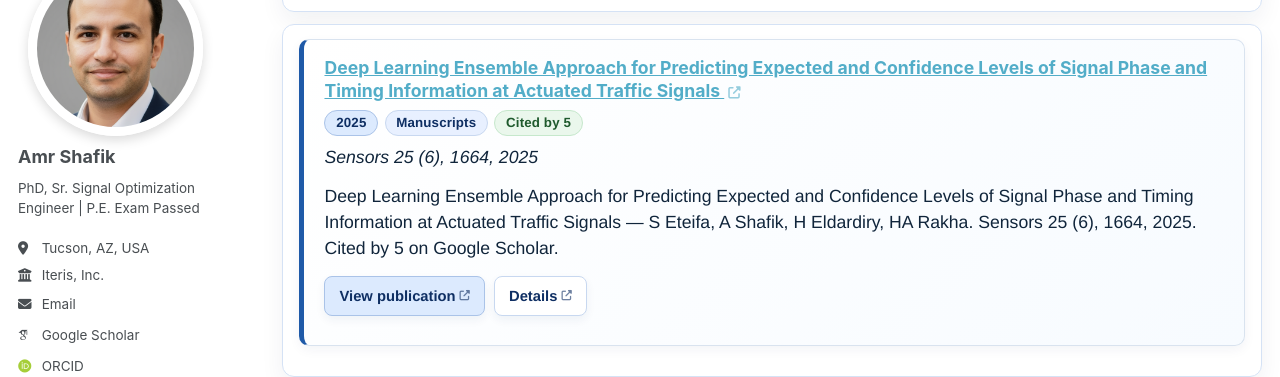
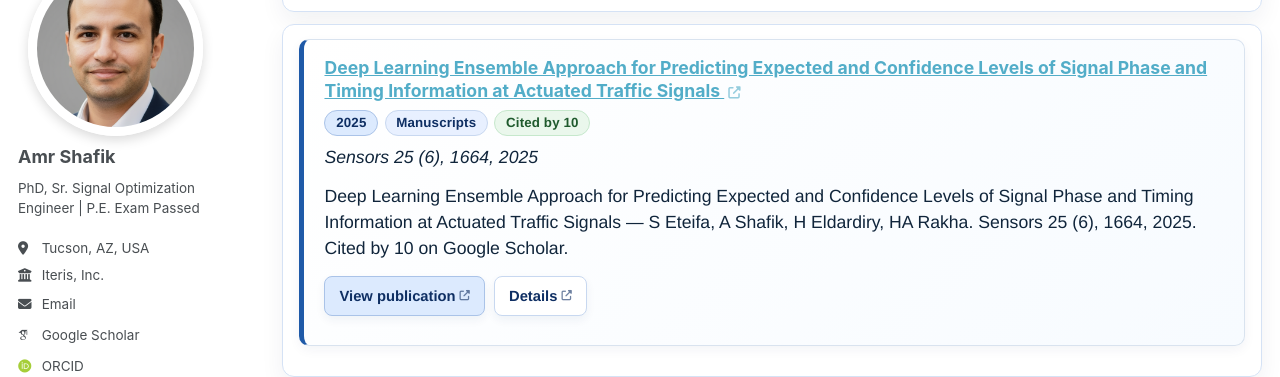
Before and after one commit to akshafik/amrshafik, a Jekyll site: the page built from _pages/publications.html, in a window 1280 px wide and 900 px high, scrolled down 1952 px. Shown: the part 145-522 px from the top of the window. Built offline with Jekyll 4.4.1, drawn with Linux system fonts in a browser that asks for light colours; some web fonts are replaced.

Commit message:
Update Google Scholar citation count

```diff
--- a/_publications/2025-deep-learning-ensemble-approach-for-predicting-expected-and-confiden.md
+++ b/_publications/2025-deep-learning-ensemble-approach-for-predicting-expected-and-confiden.md
@@ -3,9 +3,9 @@ title: "Deep Learning Ensemble Approach for Predicting Expected and Confidence L
 collection: publications
 category: manuscripts
 permalink: /publication/2025-deep-learning-ensemble-approach-for-predicting-expected-and-confiden
-excerpt: "Deep Learning Ensemble Approach for Predicting Expected and Confidence Levels of Signal Phase and Timing Information at Actuated Traffic Signals — S Eteifa, A Shafik, H Eldardiry, HA Rakha. Sensors 25 (6), 1664, 2025. Cited by 5 on Google Scholar."
+excerpt: "Deep Learning Ensemble Approach for Predicting Expected and Confidence Levels of Signal Phase and Timing Information at Actuated Traffic Signals — S Eteifa, A Shafik, H Eldardiry, HA Rakha. Sensors 25 (6), 1664, 2025. Cited by 10 on Google Scholar."
 date: 2025-01-01
-scholar_citations: "5"
+scholar_citations: "10"
 venue: "Sensors 25 (6), 1664, 2025"
 paperurl: "https://scholar.google.com/citations?view_op=view_citation&hl=en&user=64155c0AAAAJ&pagesize=100&citation_for_view=64155c0AAAAJ:9yKSN-GCB0IC"
 citation: "S Eteifa, A Shafik, H Eldardiry, HA Rakha, \"Deep Learning Ensemble Approach for Predicting Expected and Confidence Levels of Signal Phase and Timing Information at Actuated Traffic Signals,\" Sensors 25 (6), 1664, 2025."
@@ -16,4 +16,4 @@ Publication metadata imported from the Google Scholar profile for Amr Shafik.
 **Authors:** S Eteifa, A Shafik, H Eldardiry, HA Rakha
 **Venue:** Sensors 25 (6), 1664, 2025
 **Year:** 2025
-**Google Scholar citations:** 5
+**Google Scholar citations:** 10
```
